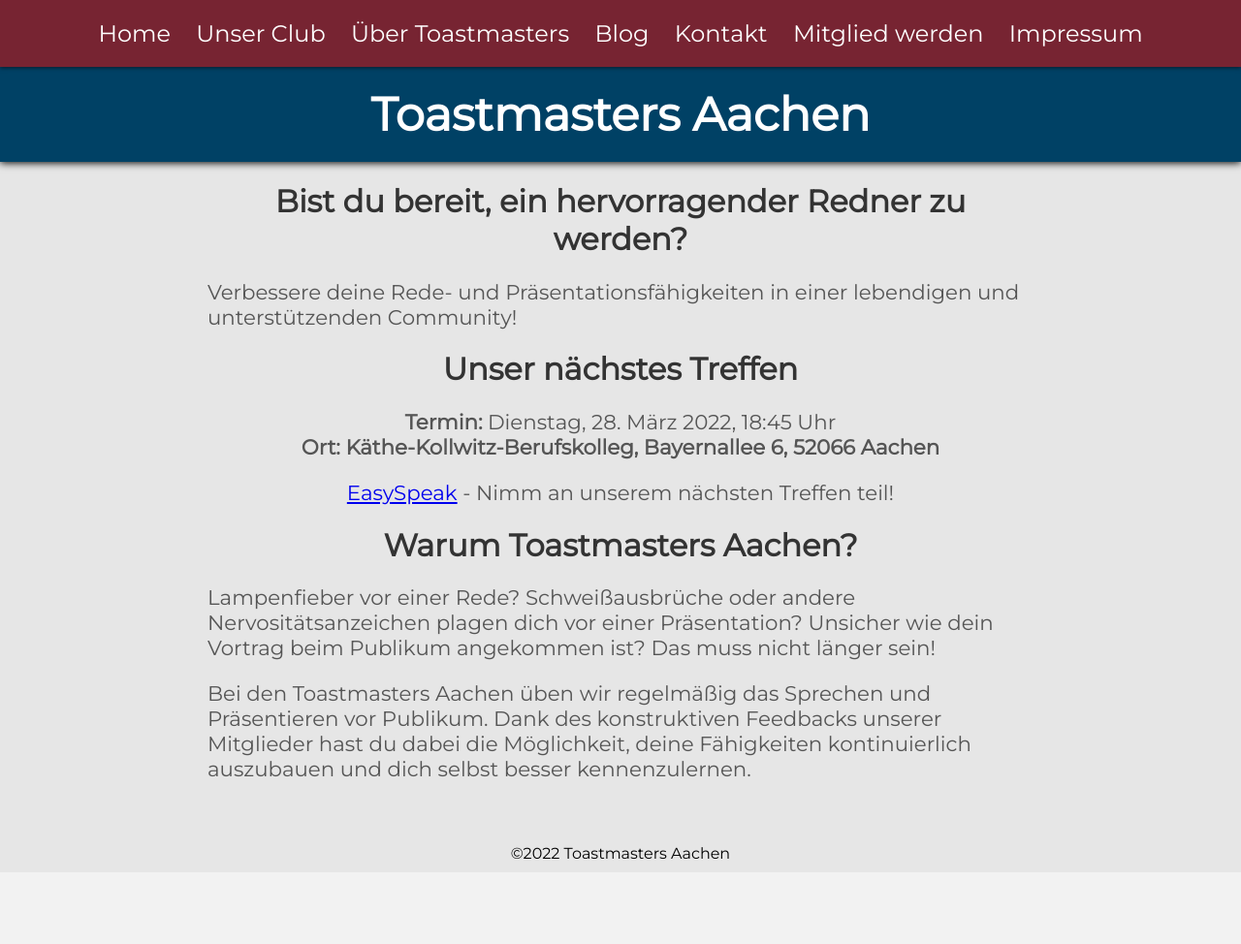
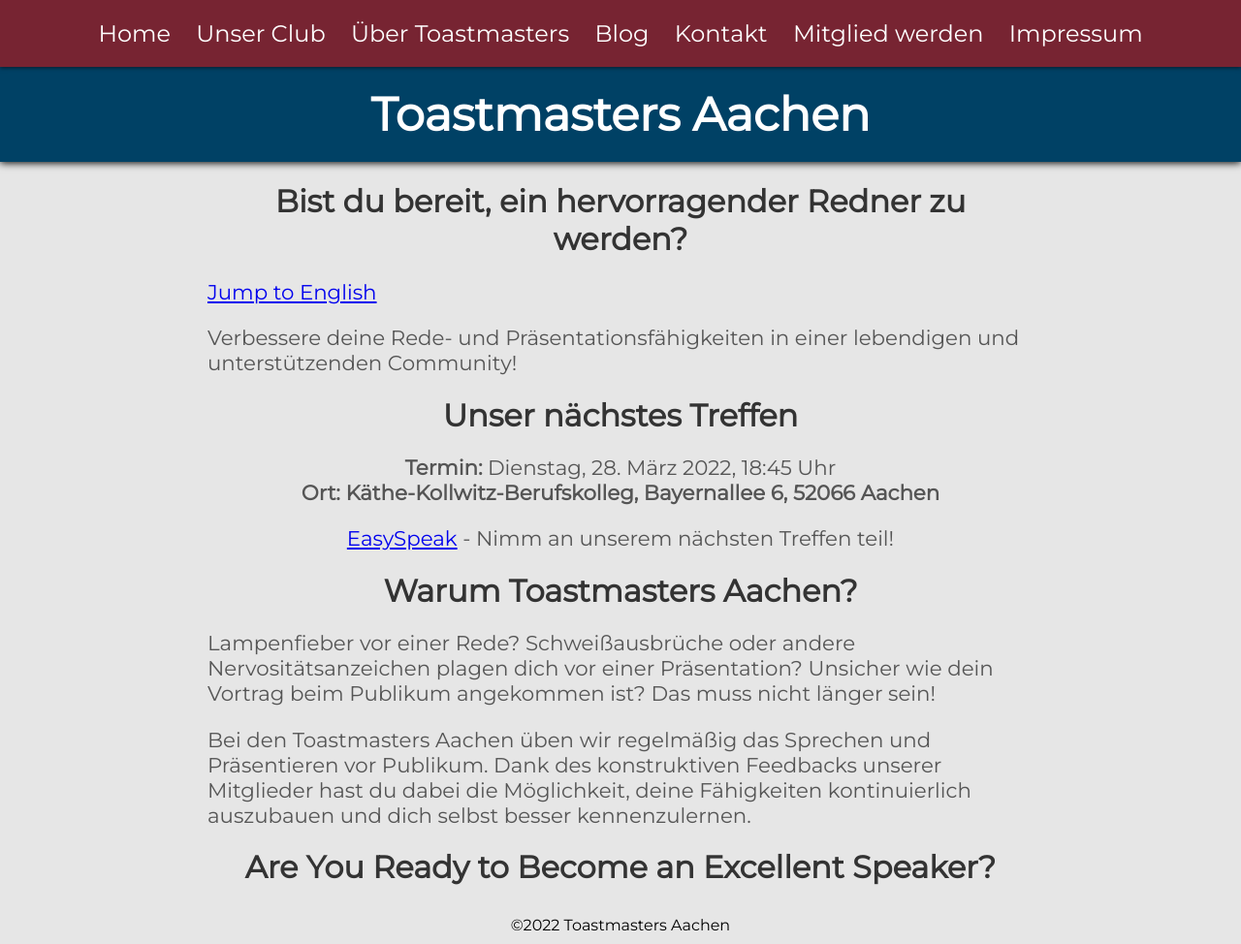
Before and after one commit to toastmasters-aachen/toastmasters-aachen.github.io, a Jekyll site: the page built from index.md, in a window 1280 px wide. Shown: the whole page at 97% size. Built offline with Jekyll 4.4.1, drawn with Linux system fonts in a browser that asks for light colours; before the commit the page ends 900 px from its top, so only the background shows below that.

Commit message:
test english translation

```diff
--- a/index.md
+++ b/index.md
@@ -3,6 +3,8 @@ layout: default
 ---
 
 # Bist du bereit, ein hervorragender Redner zu werden?
+
+[Jump to English](#are-you-ready-to-become-an-excellent-speaker)
 
 Verbessere deine Rede- und Präsentationsfähigkeiten in einer lebendigen und unterstützenden Community!
 
@@ -31,3 +33,6 @@ Das muss nicht länger sein!
 
 Bei den Toastmasters Aachen üben wir regelmäßig das Sprechen und Präsentieren vor Publikum.
 Dank des konstruktiven Feedbacks unserer Mitglieder hast du dabei die Möglichkeit, deine Fähigkeiten kontinuierlich auszubauen und dich selbst besser kennenzulernen.
+
+
+# Are You Ready to Become an Excellent Speaker?
```
